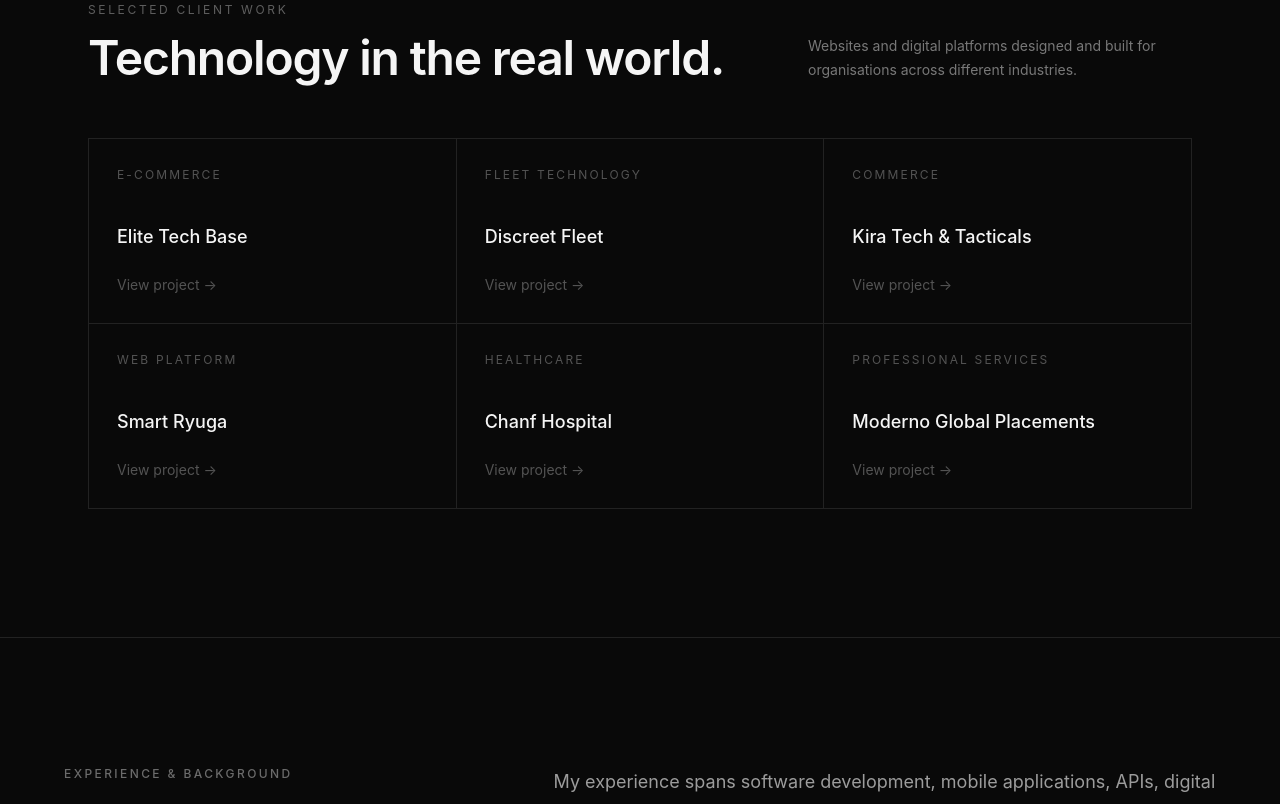
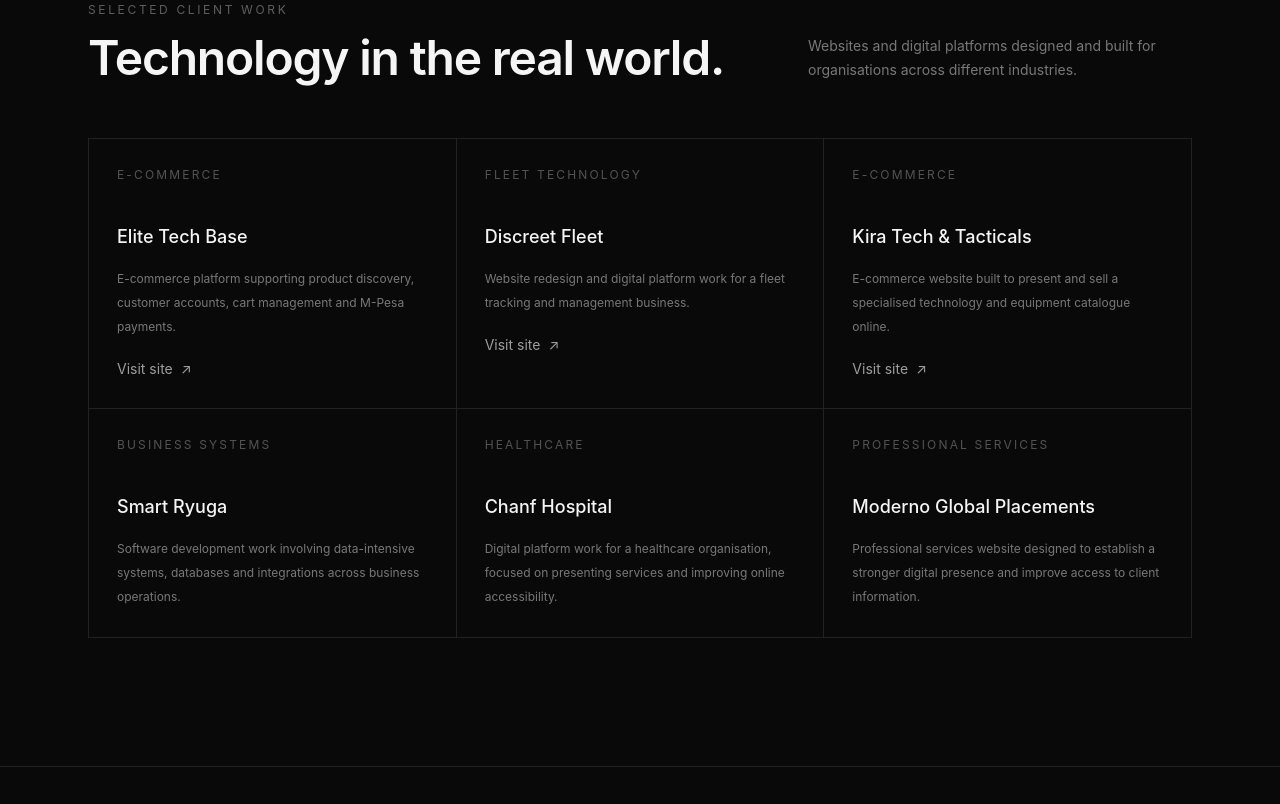
Before and after one commit to Muthaa/philip-portfolio, a Next.js app: page / in a window 1280 px wide. Shown: the part 3460-4264 px from the top of the page. Built offline with nearby package versions, Linux system fonts and the light colour scheme.

Commit message:
Restructure client links

```diff
--- a/app/page.tsx
+++ b/app/page.tsx
@@ -48,28 +48,43 @@ const engineeringProjects: EngineeringProject[] = [
 
 const clientProjects = [
   {
-    title: "Elite Tech Base",
+    name: "Elite Tech Base",
     category: "E-COMMERCE",
+    description:
+      "E-commerce platform supporting product discovery, customer accounts, cart management and M-Pesa payments.",
+    url: "https://elitetechh.com",
   },
   {
-    title: "Discreet Fleet",
+    name: "Discreet Fleet",
     category: "FLEET TECHNOLOGY",
+    description:
+      "Website redesign and digital platform work for a fleet tracking and management business.",
+    url: "https://discreetfleet.com",
   },
   {
-    title: "Kira Tech & Tacticals",
-    category: "COMMERCE",
+    name: "Kira Tech & Tacticals",
+    category: "E-COMMERCE",
+    description:
+      "E-commerce website built to present and sell a specialised technology and equipment catalogue online.",
+    url: "https://kiratechandtacticals.com",
   },
   {
-    title: "Smart Ryuga",
-    category: "WEB PLATFORM",
+    name: "Smart Ryuga",
+    category: "BUSINESS SYSTEMS",
+    description:
+      "Software development work involving data-intensive systems, databases and integrations across business operations.",
   },
   {
-    title: "Chanf Hospital",
+    name: "Chanf Hospital",
     category: "HEALTHCARE",
+    description:
+      "Digital platform work for a healthcare organisation, focused on presenting services and improving online accessibility.",
   },
   {
-    title: "Moderno Global Placements",
+    name: "Moderno Global Placements",
     category: "PROFESSIONAL SERVICES",
+    description:
+      "Professional services website designed to establish a stronger digital presence and improve access to client information.",
   },
 ];
 
@@ -295,7 +310,7 @@ export default function Home() {
 
             <div>
               <h2 className="max-w-3xl text-3xl font-semibold leading-tight tracking-tight md:text-5xl">
-                I care about what happens behind the interface.
+                I focus on what happens behind the interface.
               </h2>
 
               <p className="mt-7 max-w-2xl text-base leading-8 text-white/55">
@@ -353,7 +368,7 @@ export default function Home() {
           <div className="mt-14 grid border-l border-t border-white/10 sm:grid-cols-2 lg:grid-cols-3">
             {clientProjects.map((project) => (
               <div
-                key={project.title}
+                key={project.name}
                 className="border-b border-r border-white/10 p-7 transition hover:bg-white/[0.02]"
               >
                 <p className="text-xs uppercase tracking-[0.18em] text-white/30">
@@ -361,12 +376,27 @@ export default function Home() {
                 </p>
 
                 <h3 className="mt-10 text-lg font-medium">
-                  {project.title}
+                  {project.name}
                 </h3>
 
-                <span className="mt-6 block text-sm text-white/30">
+                <p className="text-xs mt-4 leading-6 text-white/45">
+                  {project.description}
+                </p>
+
+                {project.url && (
+                  <a
+                    href={project.url}
+                    target="_blank"
+                    rel="noopener noreferrer"
+                    className="mt-5 inline-flex items-center gap-2 text-sm text-white/60 transition hover:text-white"
+                  >
+                    Visit site
+                    <span aria-hidden="true">↗</span>
+                  </a>
+                )}
+                {/* <span className="mt-6 block text-sm text-white/30">
                   View project →
-                </span>
+                </span> */}
               </div>
             ))}
           </div>
```
